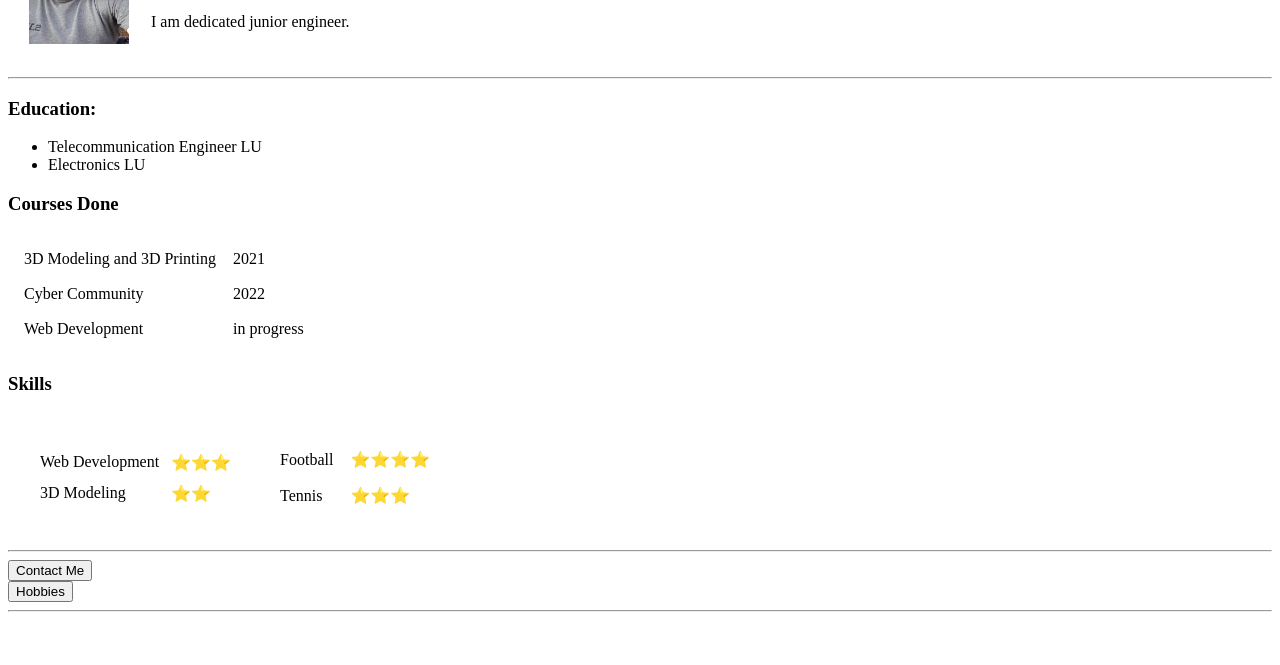
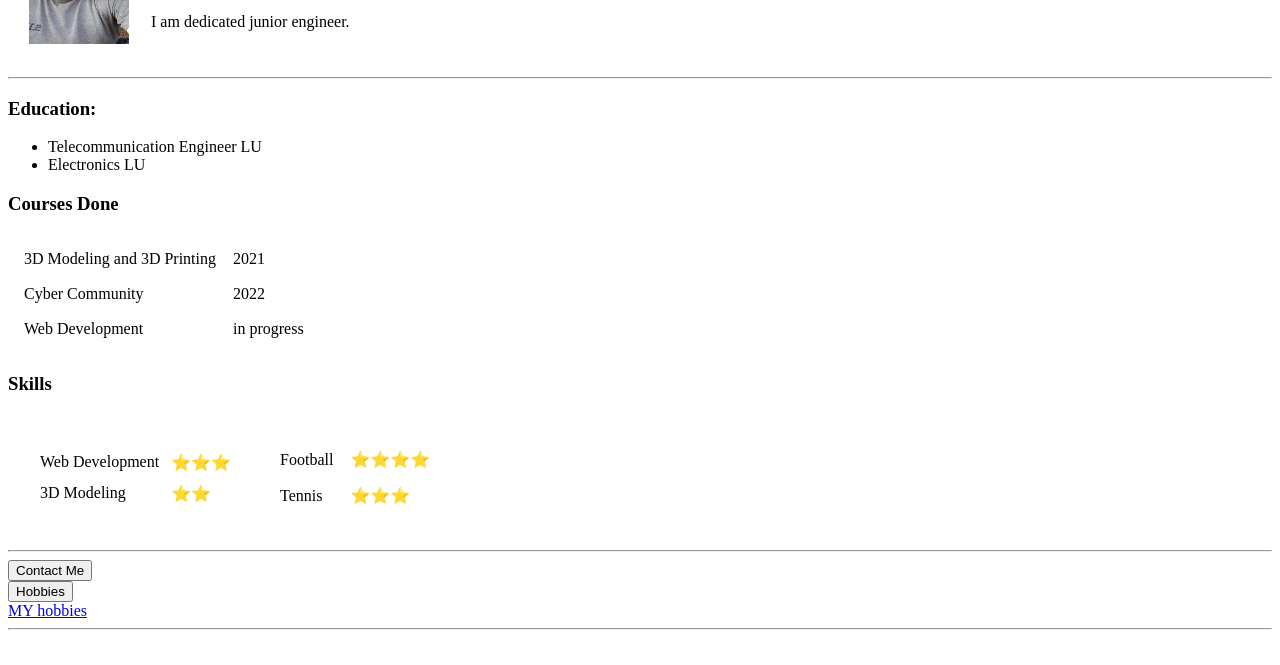
Before and after one commit to alirahme17/MY-First-CV, a plain HTML site: page index.html in a window 1280 px wide. Shown: the part 135-800 px from the top of the page. Drawn offline with Linux system fonts and the light colour scheme.

Commit message:
Update index.html
add a link

```diff
--- a/index.html
+++ b/index.html
@@ -83,6 +83,7 @@
     <form action="hobbies.html" method="post" position="inline">
       <input type="submit" value="Hobbies" />
     </form>
+    <a href="hobbies.html">MY hobbies</a>
 
     <hr />
   </body>
```
